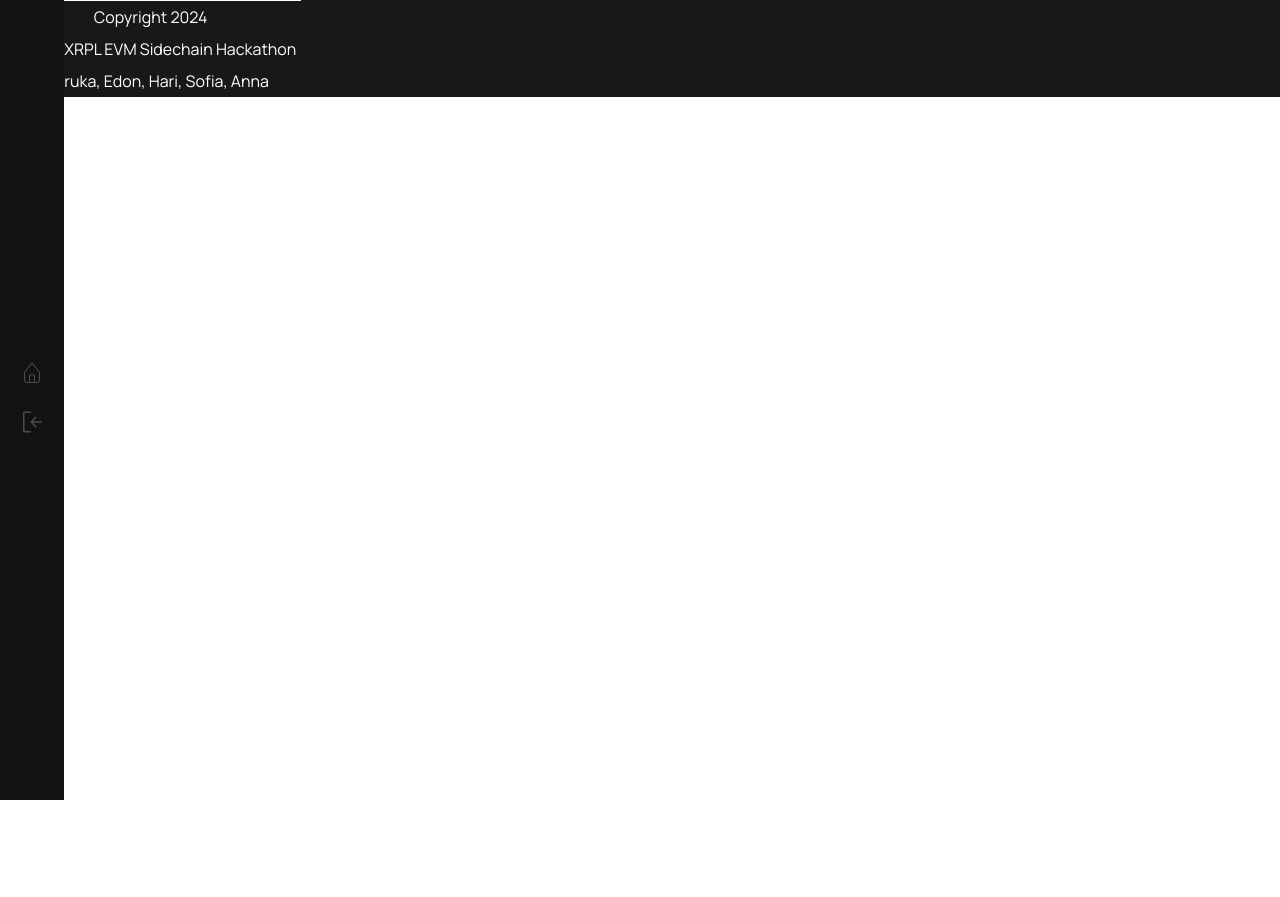
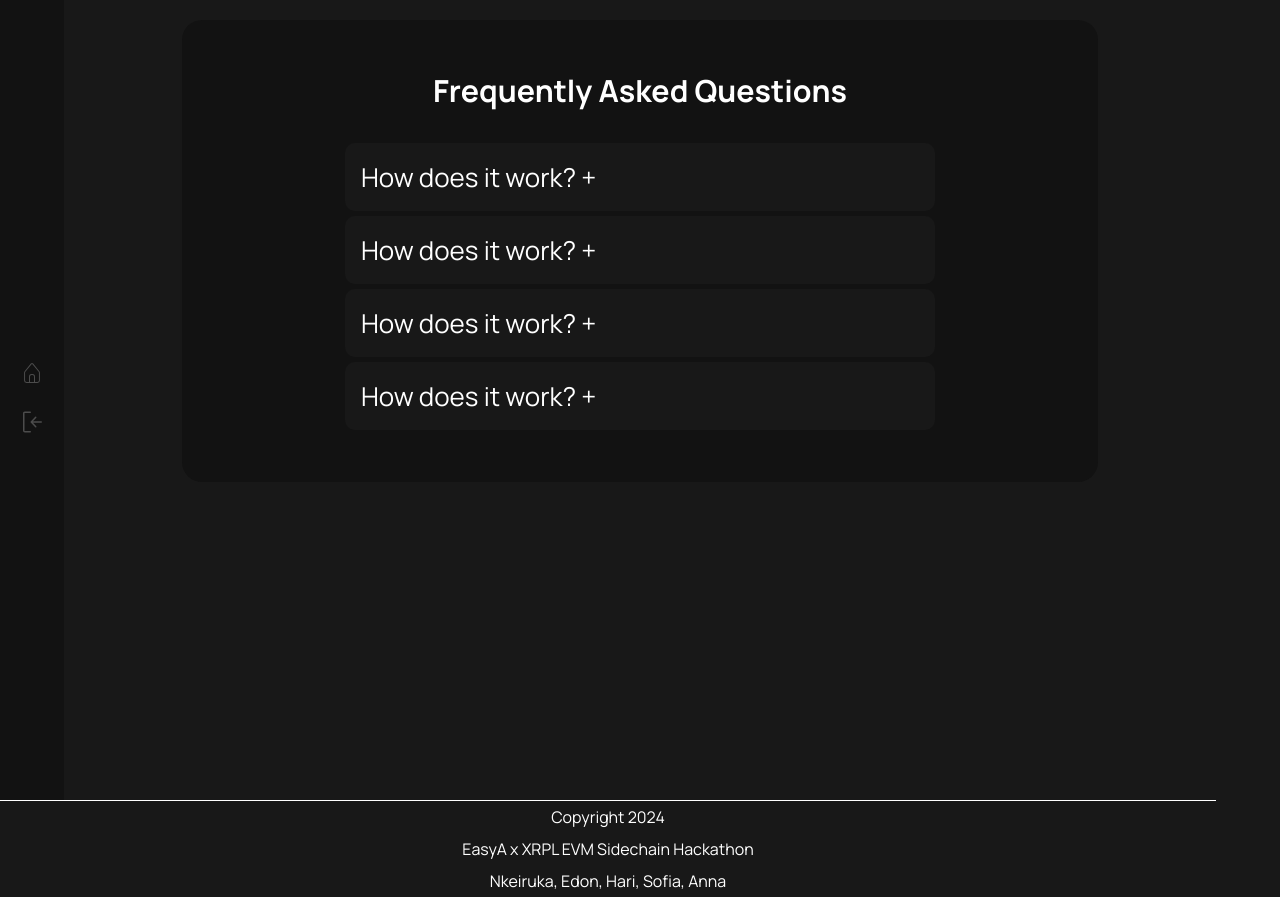
Before and after one commit to Kxiru/EasyA-x-XRP-Project, a React (Create React App) app in the folder hedgit.io/: page /faq in a window 1280 px wide. Before the commit the page ends 800 px from the top, so only its background shows below. Built offline with nearby package versions, Linux system fonts and the light colour scheme.

Commit message:
FAQ page done

```diff
--- a/hedgit.io/src/App.css
+++ b/hedgit.io/src/App.css
@@ -169,6 +169,8 @@ input[type="password"] {
   }
 }
 
+/* FAQ -------------------------------------------------------------- */
+
 .accordion {
   max-width: 600px;
   margin: 2rem auto;
@@ -179,20 +181,26 @@ input[type="password"] {
   flex-direction: row;
   justify-content: space-between;
   cursor: pointer;
-  background-color: #21aeca;
+  background-color: #181818;
+  border-radius: 10px;
+  margin: 5px;
 }
 
 .accordion-title:hover {
-  background-color: #3ab4cc;
+  background-color: #89f1f3;
+  color: #121212;
 }
 
 .accordion-title,
 .accordion-content {
   padding: 1rem;
+  display: flex;
+  flex-direction: row;
 }
 
 .accordion-content {
-  background-color: #39b9d2;
+  background-color: #222222;
+  border-radius: 10px;
 }
 
 @media screen and (max-width: 700px) {
--- a/hedgit.io/src/App.js
+++ b/hedgit.io/src/App.js
@@ -3,6 +3,7 @@ import Footer from "./Components/Footer";
 import Navbar from "./Components/Navbar";
 import Login from "./Pages/Login";
 import Dashboard from "./Pages/Dashboard";
+import Faq from "./Pages/Faq";
 import LandingPage from "./Pages/LandingPage";
 import { BrowserRouter as Router, Route, Routes } from "react-router-dom";
 import { useState } from "react";
@@ -24,6 +25,7 @@ function App() {
             />
             <Route path="/dashboard" element={<Dashboard />} />
             <Route path="/stocktrader" element={<StockTrader />} />
+            <Route path="/faq" element={<Faq />} />
           </Routes>
           <Footer />
         </div>
--- a/hedgit.io/src/Components/Accordion.js
+++ b/hedgit.io/src/Components/Accordion.js
@@ -1,32 +1,21 @@
 import React, { useState } from "react";
 
-const Accordion = ({ img, title, code, total, expiry, amount }) => {
+const Accordion = ({ question, answer }) => {
   const [isActive, setIsActive] = useState(false);
 
   return (
     <div className="accordion-item">
       <div className="accordion-title" onClick={() => setIsActive(!isActive)}>
-        {/* <div>{img}</div>
-        <div>{title}</div>
-        <div>{code}</div>
-        <div>{total}</div> */}
         <div>
-          {isActive ? (
-            <div>
-              <p>Settle</p>
-            </div>
-          ) : (
-            <div>
-              <p>Hedge</p>
-            </div>
-          )}
+          <div>
+            {question} {isActive ? "-" : "+"}
+          </div>
         </div>
       </div>
       {isActive && (
         <div className="accordion-content">
           <div>
-            <p>Expiry date: {expiry}</p>
-            <p>Amount: {amount}</p>
+            <p>{answer}</p>
           </div>
         </div>
       )}
--- a/hedgit.io/src/Components/Navbar.js
+++ b/hedgit.io/src/Components/Navbar.js
@@ -2,6 +2,7 @@ import React from "react";
 import { Link } from "react-router-dom";
 import { IoIosSearch } from "react-icons/io";
 import { CiBookmark, CiHome, CiSettings } from "react-icons/ci";
+import { FaQuestion } from "react-icons/fa6";
 import { IoBookOutline } from "react-icons/io5";
 import { GoSignIn } from "react-icons/go";
 
@@ -22,7 +23,7 @@ export default function Navbar(props) {
           </Link>
 
           <Link
-            to="/dashboard"
+            to="/stocktrader"
             class="navbar-button"
             style={{ textDecoration: "none" }}
           >
@@ -30,11 +31,11 @@ export default function Navbar(props) {
           </Link>
 
           <Link
-            to="/stocktrader"
+            to="/faq"
             class="navbar-button"
             style={{ textDecoration: "none" }}
           >
-            <CiBookmark class="nav-icon" size="24px" />
+            <FaQuestion class="nav-icon" size="24px" />
           </Link>
 
           <Link
--- a/hedgit.io/src/Components/StockTrader.js
+++ b/hedgit.io/src/Components/StockTrader.js
@@ -65,10 +65,17 @@ const StockTrader = () => {
                   <td>${stock.price.toFixed(2)}</td>
                   <td>{stock.shares}</td>
                   <td>
-                    <button onClick={() => buyStock(stock.symbol, 1)}>
+                    <button
+                      className="currency-button"
+                      style={{ backgroundColor: "#89f1f3", color: "#121212" }}
+                      onClick={() => buyStock(stock.symbol, 1)}
+                    >
                       Buy
                     </button>
-                    <button onClick={() => sellStock(stock.symbol, 1)}>
+                    <button
+                      className="currency-button"
+                      onClick={() => sellStock(stock.symbol, 1)}
+                    >
                       Sell
                     </button>
                   </td>
--- /dev/null
+++ b/hedgit.io/src/Pages/Faq.js
@@ -0,0 +1,19 @@
+import Accordion from "../Components/Accordion";
+import { accordionData } from "../utils/content";
+
+export default function Faq() {
+  return (
+    <div className="App-header">
+      <div className="section">
+        <h3>Frequently Asked Questions</h3>
+        <div>
+          <div className="accordion">
+            {accordionData.map(({ question, answer }) => (
+              <Accordion question={question} answer={answer} />
+            ))}
+          </div>
+        </div>
+      </div>
+    </div>
+  );
+}
--- a/hedgit.io/src/utils/content.js
+++ b/hedgit.io/src/utils/content.js
@@ -2,11 +2,19 @@ import meta from "../Images/meta.png";
 
 export const accordionData = [
   {
-    img: { meta },
-    title: "Meta",
-    code: "FB.US",
-    total: "2,080.99",
-    expiry: "12/04/2024",
-    amount: "100.03",
+    question: "How does it work?",
+    answer: "idk lol",
+  },
+  {
+    question: "How does it work?",
+    answer: "idk lol",
+  },
+  {
+    question: "How does it work?",
+    answer: "idk lol",
+  },
+  {
+    question: "How does it work?",
+    answer: "idk lol",
   },
 ];
```
Also changed, not shown: hedgit.io/src/Pages/Dashboard.js (+0 -20 lines).
